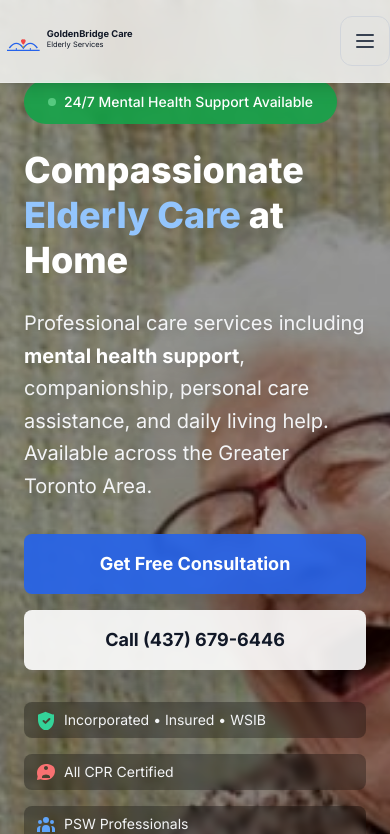
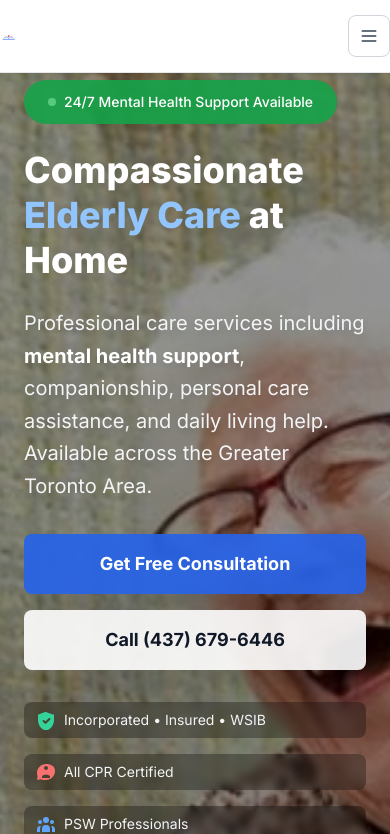
Before and after one commit to davidsun343-rgb/goldenbridge-care, a Next.js app: page / in a window 390 px wide. Shown: the top 834 px of the page. Built offline with nearby package versions, Linux system fonts and the light colour scheme.

Commit message:
Increase mobile header logo size

```diff
--- a/src/components/Header.tsx
+++ b/src/components/Header.tsx
@@ -8,9 +8,9 @@ export function Header() {
   const [isMenuOpen, setIsMenuOpen] = useState(false);
 
   return (
-    <header className="fixed top-0 left-0 right-0 z-50 backdrop-blur-md bg-white/80 border-b border-white/20 shadow-lg">
+    <header className="fixed top-0 left-0 right-0 z-50 bg-white border-b border-gray-200 shadow-sm md:backdrop-blur-md md:bg-white/80 md:border-white/20 md:shadow-lg">
       <div className="container">
-        <div className="flex items-center justify-between py-4">
+        <div className="flex items-center justify-between py-2.5 sm:py-4">
           <Link href="/" className="flex items-center group">
             <Logo
               width={220}
@@ -20,7 +20,7 @@ export function Header() {
             />
             {/* Mobile logo - icon only */}
             <div className="sm:hidden">
-              <Logo width={140} height={40} showText={true} className="group-hover:opacity-80 transition-opacity text-gray-900" />
+              <Logo width={52} height={52} showText={false} className="group-hover:opacity-80 transition-opacity text-gray-900" />
             </div>
           </Link>
 
@@ -48,15 +48,12 @@ export function Header() {
 
           <div className="lg:hidden">
             <button
-              onClick={() => {
-                console.log('Mobile menu button clicked!');
-                setIsMenuOpen(!isMenuOpen);
-              }}
-              className="relative z-50 p-3 text-gray-700 hover:text-indigo-600 transition-colors rounded-xl hover:bg-indigo-50 border border-gray-300"
+              onClick={() => setIsMenuOpen(!isMenuOpen)}
+              className="relative z-50 p-2.5 text-gray-700 hover:text-indigo-600 transition-colors rounded-lg hover:bg-indigo-50 border border-gray-300"
               aria-label="Toggle navigation menu"
               type="button"
             >
-              <svg className="w-6 h-6" fill="none" stroke="currentColor" viewBox="0 0 24 24">
+              <svg className="w-5 h-5" fill="none" stroke="currentColor" viewBox="0 0 24 24">
                 {isMenuOpen ? (
                   <path strokeLinecap="round" strokeLinejoin="round" strokeWidth={2} d="M6 18L18 6M6 6l12 12" />
                 ) : (
@@ -69,7 +66,7 @@ export function Header() {
 
         {/* Mobile Navigation Menu */}
         {isMenuOpen && (
-          <div className="lg:hidden border-t border-gray-200 bg-white/95 backdrop-blur-md">
+          <div className="lg:hidden border-t border-gray-200 bg-white shadow-md">
             <nav className="py-4 space-y-2">
               {/* Click-to-Call Button */}
               <a
```
